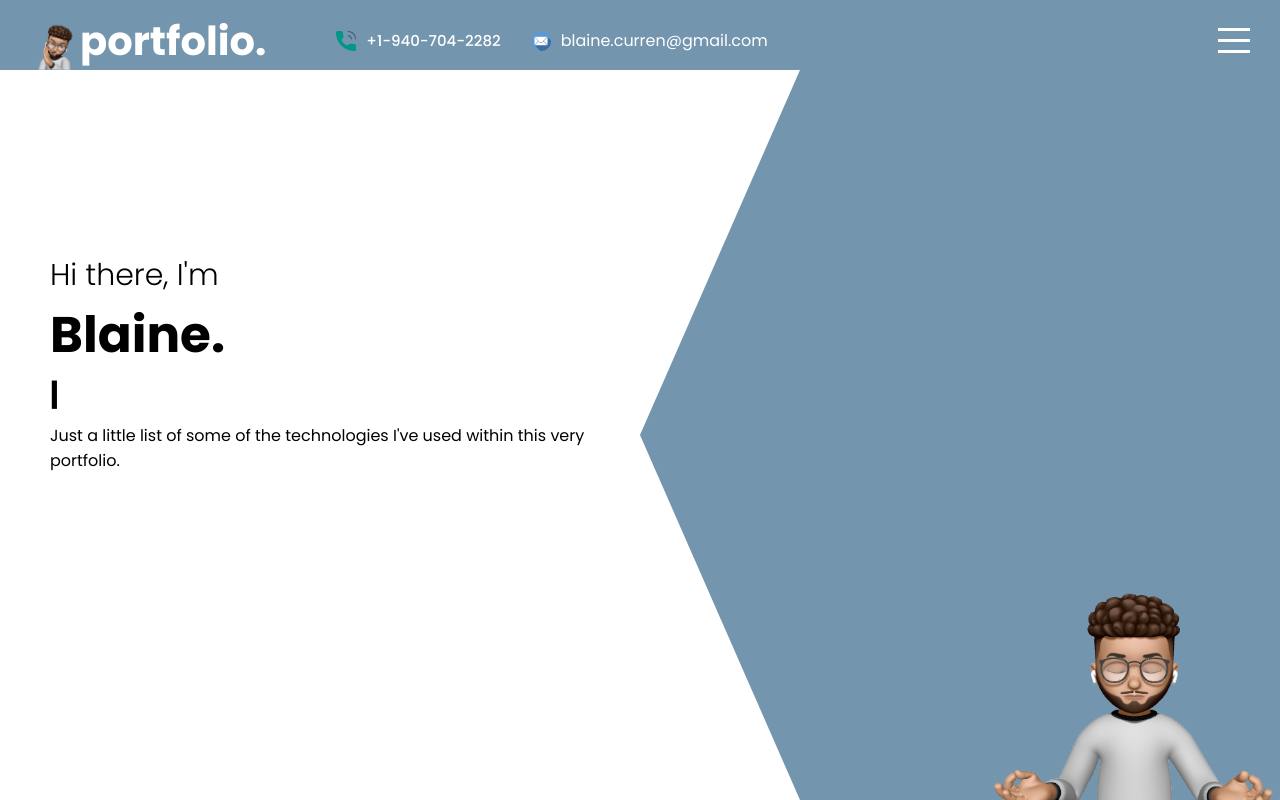
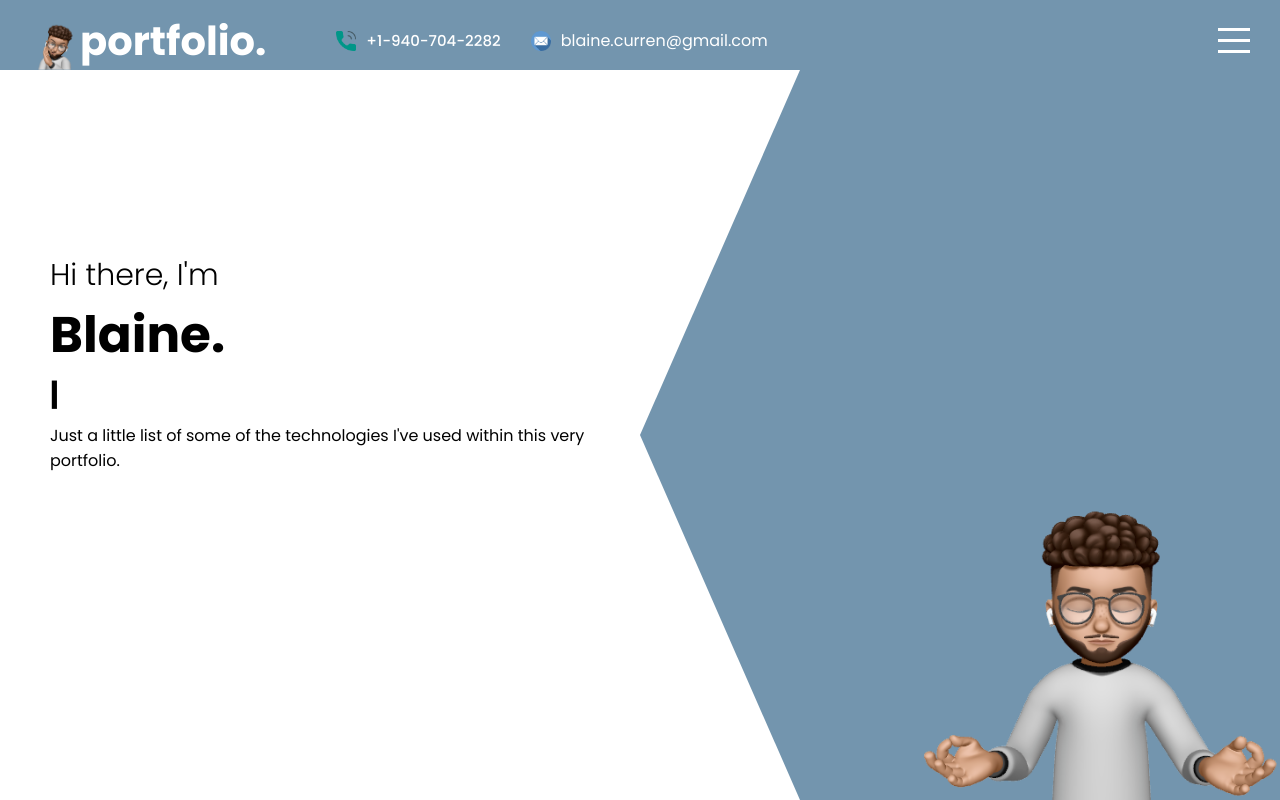
Before and after one commit to blainecurren/portfolio-2, a React (Create React App) app: page / in a window 1280 px wide. Built offline with nearby package versions, Linux system fonts and the light colour scheme.

Commit message:
cropped photos to get rid of overflow

```diff
--- a/src/components/about/about.css
+++ b/src/components/about/about.css
@@ -39,8 +39,8 @@
   height: 40%;
   object-fit: cover;
   position: absolute;
-  padding: 327px 0 0 10px;
-  top: 0;
+  padding-top: 310.5px;
+  left: 0;
 }
 
 .a-award-img {
--- a/src/components/intro/intro.scss
+++ b/src/components/intro/intro.scss
@@ -94,7 +94,7 @@ h3 {
 .peace {
   height: 40%;
   position: absolute;
-  padding-top: 486.5px;
+  bottom: 0;
   right: 0;
   object-fit: cover;
 }
--- a/src/components/productList/ProductList.jsx
+++ b/src/components/productList/ProductList.jsx
@@ -1,4 +1,3 @@
-import React from "react";
 import "./productList.scss";
 import Product from "../product/Product";
 import { products } from "../../data";
```
Also changed, not shown: src/img/macbook-memoji-sticker.png, src/img/peace-memoji-sticker.png.
